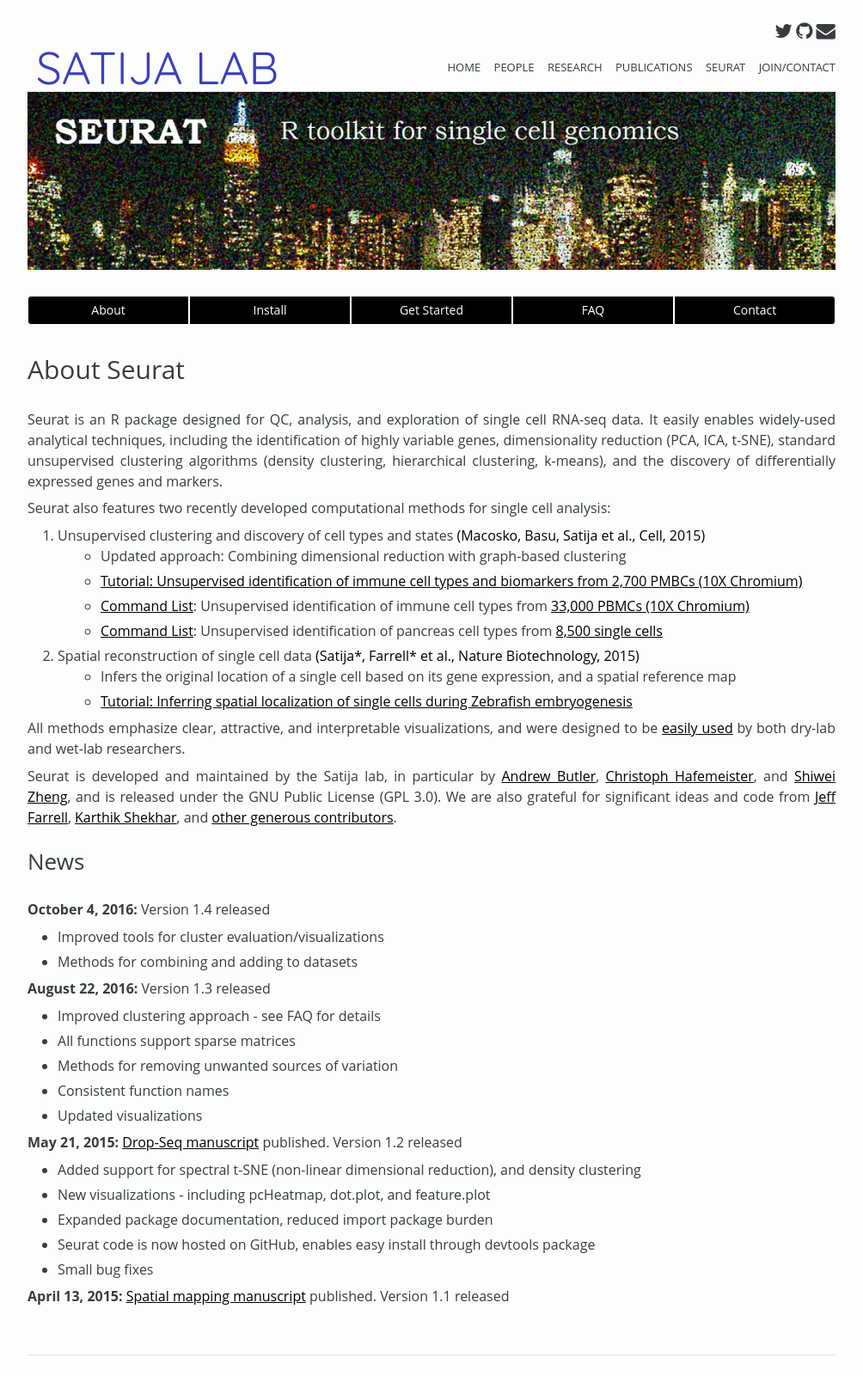
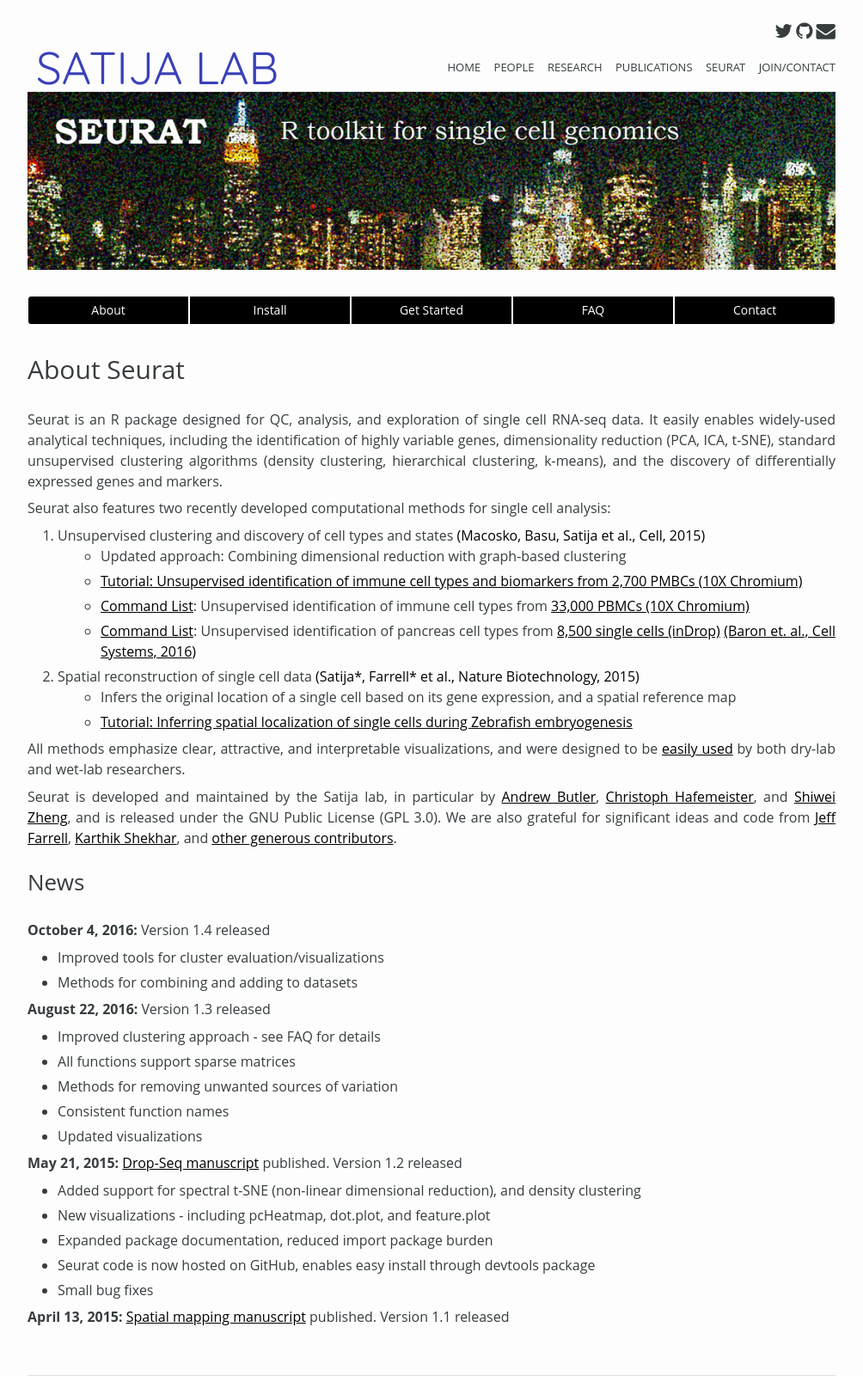
Before and after one commit to jungokasai/satijalab.github.io, a Jekyll site: the page built from seurat.md, in a window 1280 px wide. Shown: the whole page at 86% size, without its empty margins (138-1142 px from the left). Built offline with Jekyll 4.4.1, drawn with Linux system fonts in a browser that asks for light colours; nearby versions of some CDN libraries; before the commit the page ends 1577 px from its top, so only the background shows below that.

Commit message:
link updates

```diff
--- a/seurat.md
+++ b/seurat.md
@@ -14,7 +14,7 @@
 	* Updated approach: Combining dimensional reduction with graph-based clustering
 	* [Tutorial: Unsupervised identification of immune cell types and biomarkers from 2,700 PMBCs (10X Chromium)]({{"get_started.html" | prepend: site.seurat_nav}})
 	* [Command List](LINK): Unsupervised identification of immune cell types from [33,000 PBMCs (10X Chromium)](OBJECT LINK)
-	* [Command List](LINK): Unsupervised identification of pancreas cell types from [8,500 single cells](OBJECT LINK)
+	* [Command List](LINK): Unsupervised identification of pancreas cell types from [8,500 single cells (inDrop)](OBJECT LINK) [(Baron et. al., Cell Systems, 2016)](http://www.cell.com/cell-systems/abstract/S2405-4712(16)30266-6)
 2. Spatial reconstruction of single cell data [(Satija\*, Farrell\* et al., Nature Biotechnology, 2015)](http://www.nature.com/nbt/journal/vaop/ncurrent/full/nbt.3192.html)
 	* Infers the original location of a single cell based on its gene expression, and a spatial reference map
 	* [Tutorial: Inferring spatial localization of single cells during Zebrafish embryogenesis]({{"old-get-started/" | prepend: site.seurat_nav}})
```
Also changed, not shown: seurat/get_started.md (+1 -1 lines).
